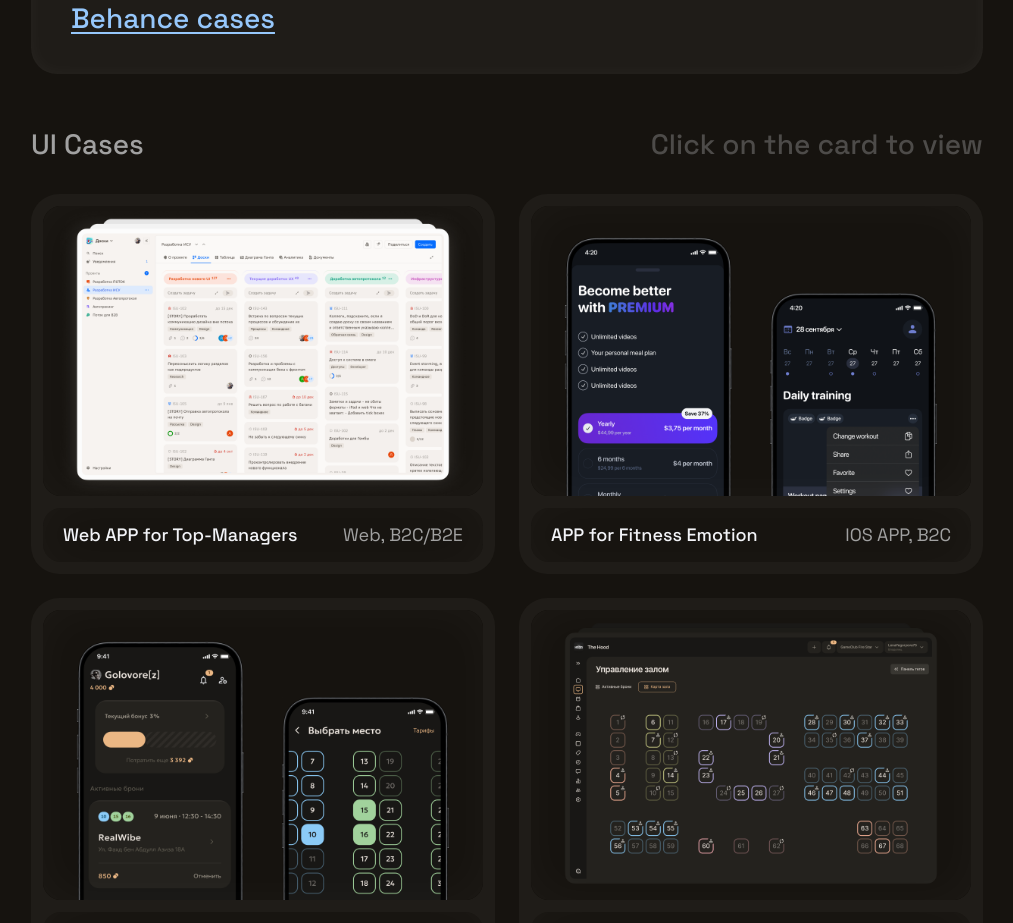
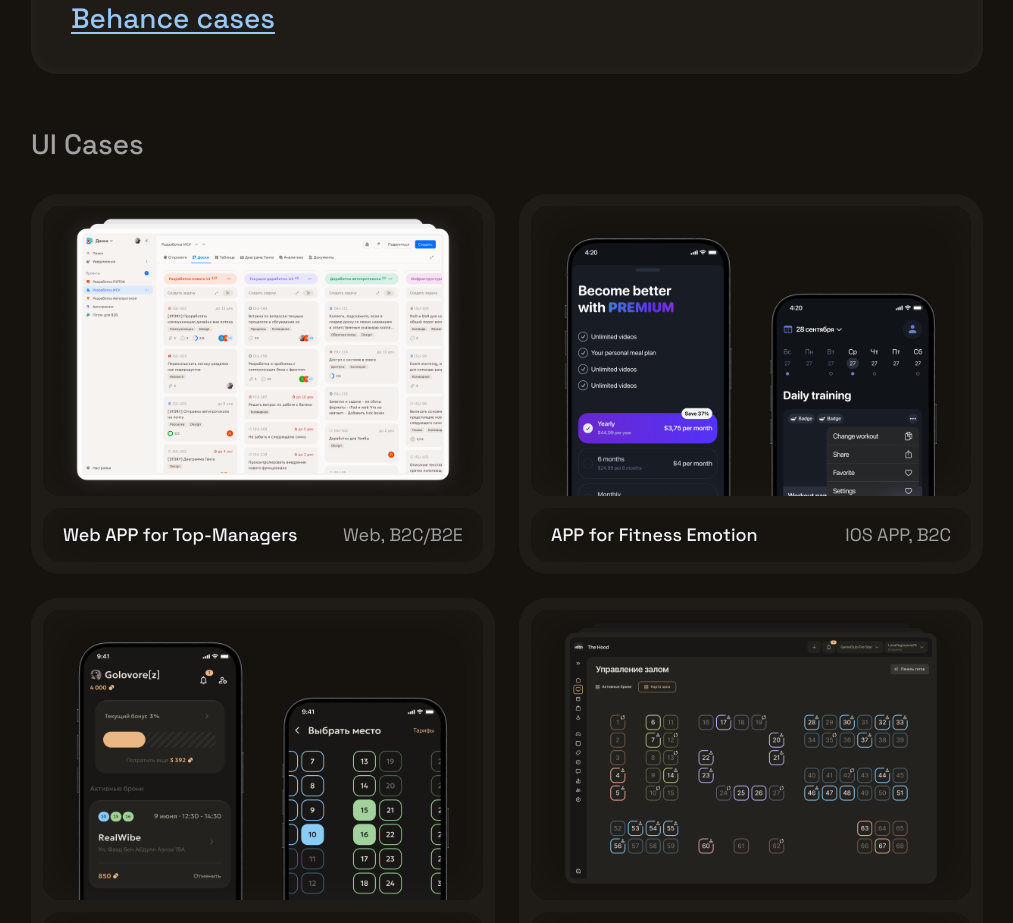
Before and after one commit to RickBacardin/bacardin, a Next.js app: page /en in a window 1280 px wide. Shown: the part 2520-3443 px from the top of the page, without its empty margins (133-1146 px from the left). Built offline with nearby package versions, Linux system fonts and the light colour scheme; a web font is replaced by a local one.

Commit message:
Напишите здесь, что вы изменили

```diff
--- a/components/sections/HomeCases.tsx
+++ b/components/sections/HomeCases.tsx
@@ -31,17 +31,12 @@ export const HomeCases = ({ cases, locale, totalCasesCount }: HomeCasesProps) =>
     >
       <div className="mx-auto px-6 max-w-[1000px]">
         {/* Заголовок секции */}
-        <motion.div
+        <motion.h2
           variants={fadeIn}
-          className="flex flex-col sm:flex-row sm:items-baseline sm:justify-between gap-2 mb-8"
+          className="text-[28px] leading-[36px] font-medium text-muted-foreground mb-8"
         >
-          <h2 className="text-[28px] leading-[36px] font-medium text-muted-foreground">
-            {t("title")}
-          </h2>
-          <span className="text-[28px] leading-[36px] font-medium text-muted-foreground/40">
-            {t("hint")}
-          </span>
-        </motion.div>
+          {t("title")}
+        </motion.h2>
 
         {/* Сетка кейсов */}
         <motion.div
```
